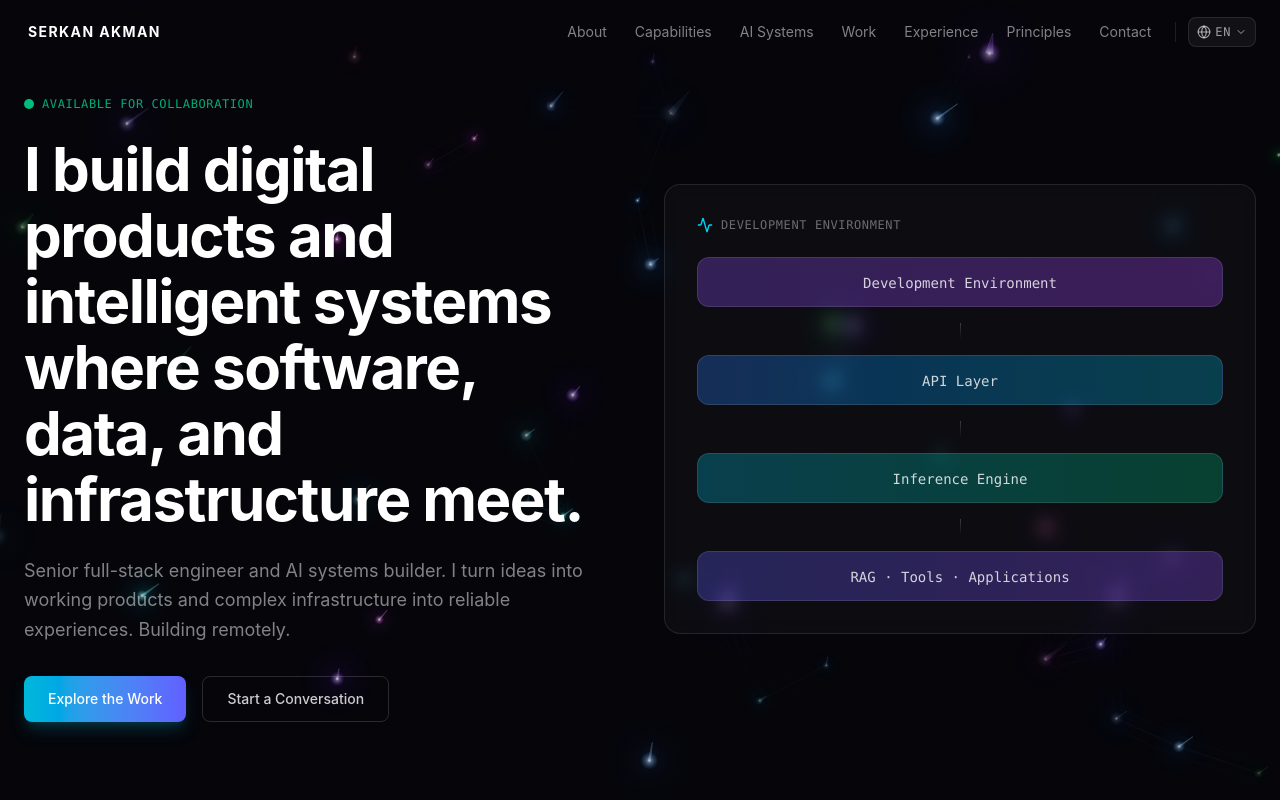
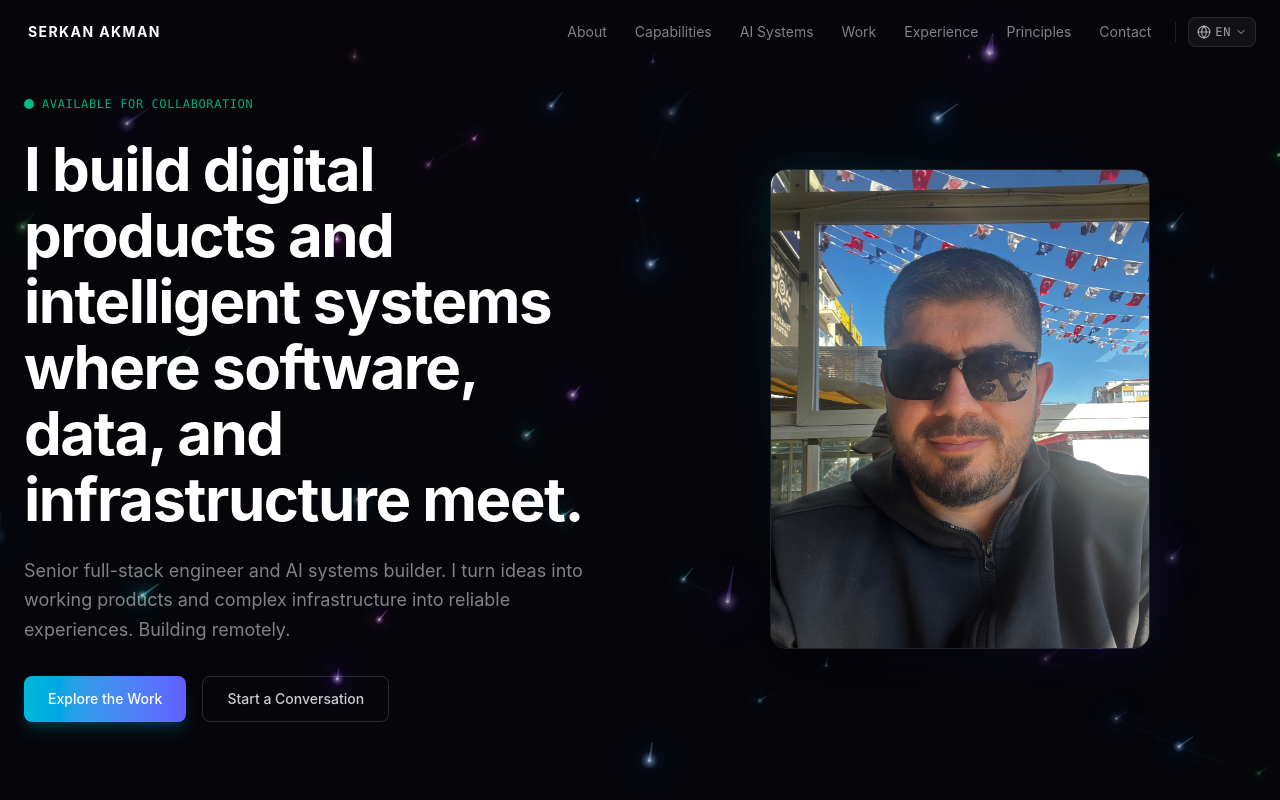
Before and after one commit to kodcuserkan/personal-website, a React (Vite) app: page / in a window 1280 px wide. Shown: the top 800 px of the page. Built offline with nearby package versions, Linux system fonts and the light colour scheme.

Commit message:
Add hero portrait photo to hero section

```diff
--- /dev/null
+++ b/src/assets.d.ts
@@ -0,0 +1,25 @@
+declare module '*.jpg' {
+  const src: string;
+  export default src;
+}
+
+declare module '*.JPG' {
+  const src: string;
+  export default src;
+}
+
+declare module '*.jpeg' {
+  const src: string;
+  export default src;
+}
+
+declare module '*.png' {
+  const src: string;
+  export default src;
+}
+
+declare module '*.svg' {
+  import * as React from 'react';
+  const src: React.FC<React.SVGProps<SVGSVGElement>> & string;
+  export default src;
+}
--- a/src/components/HeroSection.tsx
+++ b/src/components/HeroSection.tsx
@@ -1,5 +1,5 @@
+import heroImage from '../assets/IMG_1527_rotated.JPG';
 import { motion } from 'framer-motion';
-import { Activity } from 'lucide-react';
 import { useLanguage } from '../context/LanguageContext';
 
 export function HeroSection() {
@@ -56,30 +56,15 @@ export function HeroSection() {
             initial={{ opacity: 0, y: 30 }}
             animate={{ opacity: 1, y: 0 }}
             transition={{ duration: 0.6, delay: 0.2 }}
-            className="hidden lg:block"
+            className="hidden lg:flex justify-center"
           >
-            <div className="relative rounded-2xl border border-white/10 bg-white/[0.03] backdrop-blur-sm p-8">
-              <div className="flex items-center gap-2 mb-6">
-                <Activity className="w-4 h-4 text-cyan-400" />
-                <span className="text-xs text-white/40 font-mono uppercase tracking-wider">
-                  {t.hero.infraCard.client}
-                </span>
-              </div>
-              <div className="flex flex-col gap-4">
-                <InfraNode label={t.hero.infraCard.client} accent="from-violet-500/30 to-purple-500/30" />
-                <div className="flex justify-center">
-                  <div className="w-px h-4 bg-gradient-to-b from-white/20 to-transparent"></div>
-                </div>
-                <InfraNode label={t.hero.infraCard.middleware} accent="from-blue-500/30 to-cyan-500/30" />
-                <div className="flex justify-center">
-                  <div className="w-px h-4 bg-gradient-to-b from-white/20 to-transparent"></div>
-                </div>
-                <InfraNode label={t.hero.infraCard.inference} accent="from-cyan-500/30 to-emerald-500/30" />
-                <div className="flex justify-center">
-                  <div className="w-px h-4 bg-gradient-to-b from-white/20 to-transparent"></div>
-                </div>
-                <InfraNode label={t.hero.infraCard.systems} accent="from-indigo-500/30 to-violet-500/30" />
-              </div>
+            <div className="relative">
+              <div className="absolute inset-0 rounded-2xl bg-gradient-to-br from-cyan-500/20 via-transparent to-indigo-500/20 blur-xl"></div>
+              <img
+                src={heroImage}
+                alt="Serkan Akman"
+                className="relative rounded-2xl border border-white/10 w-[380px] h-[480px] object-cover shadow-2xl shadow-black/50"
+              />
             </div>
           </motion.div>
         </div>
@@ -87,11 +72,3 @@ export function HeroSection() {
     </section>
   );
 }
-
-function InfraNode({ label, accent }: { label: string; accent: string }) {
-  return (
-    <div className={`rounded-xl bg-gradient-to-r ${accent} border border-white/10 px-4 py-3 text-center`}>
-      <span className="text-sm font-medium text-white/80 font-mono">{label}</span>
-    </div>
-  );
-}
```
Also changed, not shown: src/assets/IMG_1527_rotated.JPG (added), 1 other file (tests, documents, lock files or other folders).
